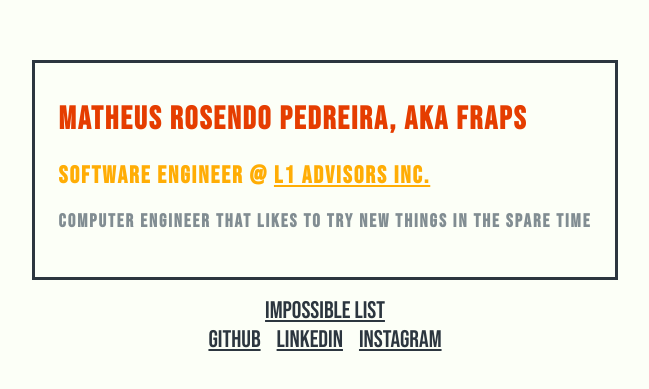
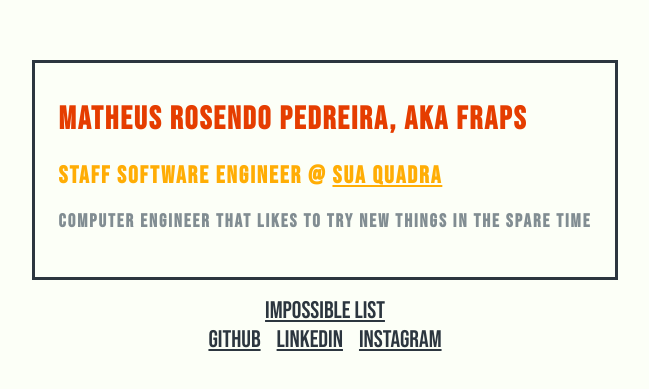
Before and after one commit to frapsMatheus/fraps.dev, a Next.js app: page / in a window 1280 px wide. Shown: the part 193-582 px from the top of the page, without its empty margins (315-964 px from the left). Built offline with nearby package versions, Linux system fonts and the light colour scheme.

Commit message:
feat: add Google AdSense verification and update work position

```diff
--- /dev/null
+++ b/src/pages/_document.tsx
@@ -0,0 +1,15 @@
+import { Html, Head, Main, NextScript } from 'next/document';
+
+export default function Document() {
+  return (
+    <Html lang="pt-BR">
+      <Head>
+        <meta name="google-adsense-account" content="ca-pub-1164099775703792" />
+      </Head>
+      <body>
+        <Main />
+        <NextScript />
+      </body>
+    </Html>
+  );
+}
--- a/src/pages/index.tsx
+++ b/src/pages/index.tsx
@@ -10,7 +10,7 @@ export default function Home() {
       <div className={styles.card}>
         <h1>Matheus Rosendo Pedreira, aka Fraps</h1>
         <h2>
-          Software Engineer @ <a href="https://l1.co/">L1 Advisors Inc.</a>
+          Staff Software Engineer @ <a href="https://www.suaquadra.com.br/">Sua Quadra</a>
         </h2>
         <h3>Computer Engineer that likes to try new things in the spare time</h3>
       </div>
```
